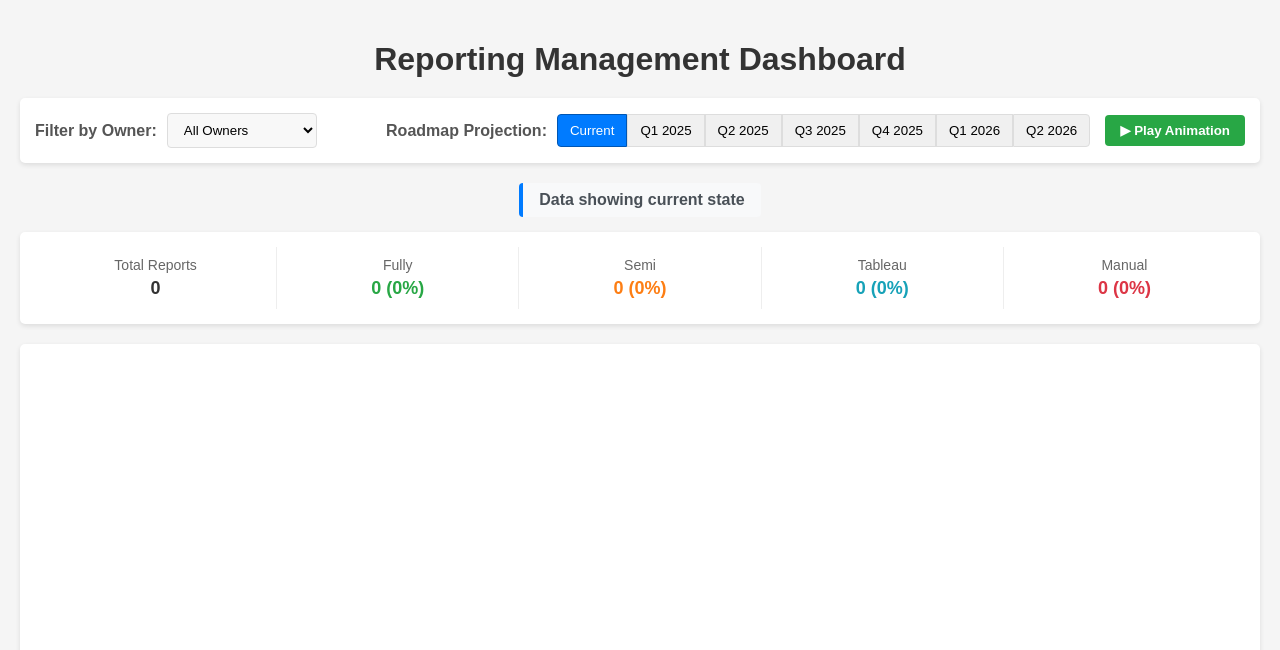
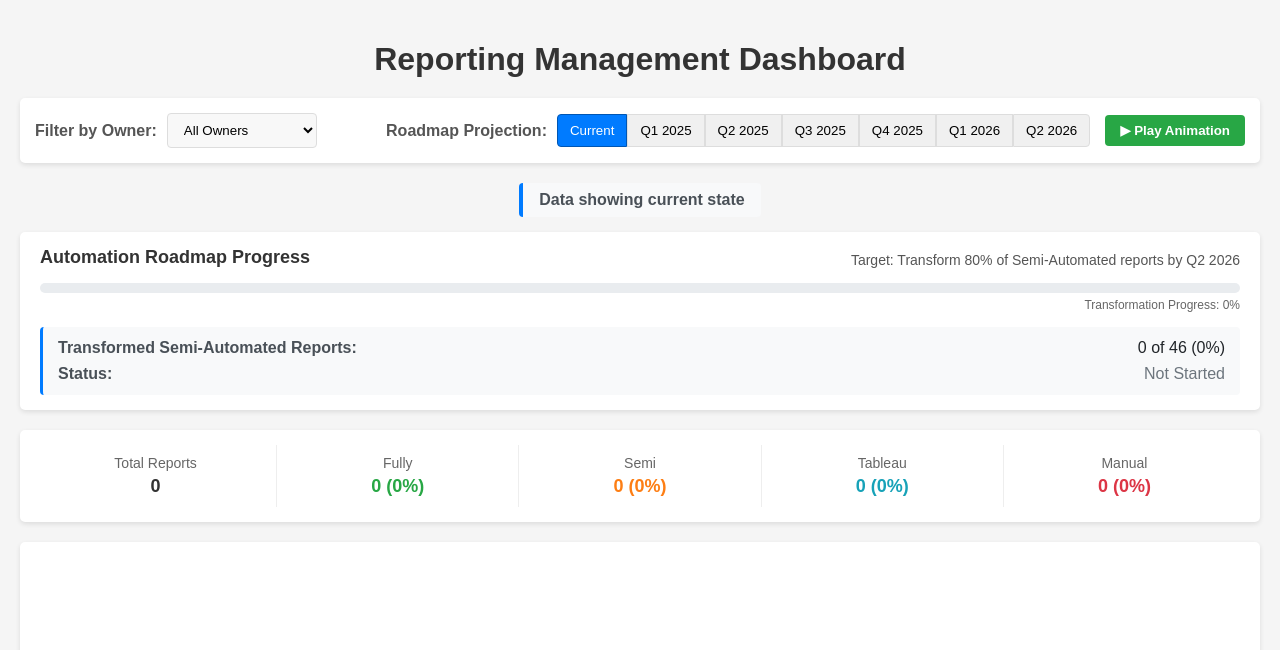
Before and after one commit to vzb-business-transformation/rpt_sankey, a Flask app: page / in a window 1280 px wide. Shown: the top 650 px of the page. Run offline with Flask 2, Linux system fonts and the light colour scheme; data that the repository does not hold is empty; some libraries are stand-ins or nearby versions.

Commit message:
fix the apply transformation

```diff
--- a/app.py
+++ b/app.py
@@ -22,6 +22,7 @@ def load_data():
 
 
 # Create the transformation functions for future projections
+# Create the transformation functions for future projections
 def apply_transformation(df, quarter, year):
     """Apply roadmap transformations for the specified quarter and year"""
 
@@ -36,33 +37,34 @@ def apply_transformation(df, quarter, year):
     quarter = int(quarter)
     year = int(year)
 
-    # Determine how many reports to transform based on the quarter and year
-    # More aggressive transformations in later quarters
+    # Calculate how many quarters into the roadmap we are (Q1 2025 = 1, Q2 2026 = 6)
+    quarters_from_start = 0
+    if year == 2025:
+        quarters_from_start = quarter
+    elif year == 2026:
+        quarters_from_start = 4 + quarter
 
-    # Define base percentage to transform for Q1 2025
-    base_transform_pct = 0.15
+    # Target is to transform 80% of Semi-Automated reports by Q2 2026 (quarter 6)
+    # Calculate what percentage should be transformed by the current quarter
+    # Linear progression over 6 quarters
+    target_pct = min(0.8, (quarters_from_start / 6) * 0.8)
 
-    # Calculate the transformation percentage based on the quarter and year
-    # Each quarter increases the transformation percentage
-    quarters_from_start = (year - 2025) * 4 + quarter
-    transform_pct = min(0.8, base_transform_pct * quarters_from_start)
-
-    # Only transform Manual to Automation/Self Service
-    manual_reports = transformed_df[transformed_df['automation_level'] == 'Manual']
+    # Only transform Semi to either Fully or Tableau (based on initial requirements)
+    semi_reports = transformed_df[transformed_df['automation_level'] == 'Semi']
 
     # Determine how many reports to transform
-    num_to_transform = int(len(manual_reports) * transform_pct)
+    num_to_transform = int(len(semi_reports) * (target_pct * 6 / 5))  # Adjust to hit 80% by Q2 2026
 
     if num_to_transform > 0:
         # Select the reports to transform
-        to_transform_indices = manual_reports.sample(num_to_transform).index
+        to_transform_indices = semi_reports.sample(min(num_to_transform, len(semi_reports))).index
 
-        # Transform 70% to Fully Automated and 30% to Self Service (Tableau)
+        # Transform 65% to Fully and 35% to Tableau
         for idx in to_transform_indices:
-            if idx % 10 < 7:  # 70% to Fully Automated
-                transformed_df.loc[idx, 'automation_level'] = 'Fully Automated'
-            else:  # 30% to Self Service (Tableau)
-                transformed_df.loc[idx, 'automation_level'] = 'Self Service'
+            if idx % 100 < 65:  # 65% to Fully
+                transformed_df.loc[idx, 'automation_level'] = 'Fully'
+            else:  # 35% to Tableau
+                transformed_df.loc[idx, 'automation_level'] = 'Tableau'
 
     return transformed_df
 
--- a/static/css/style.css
+++ b/static/css/style.css
@@ -467,3 +467,137 @@ select:focus {
         grid-template-columns: 1fr;
     }
 }
+
+
+/* Transformation Progress Section */
+.transformation-progress {
+    background-color: #fff;
+    border-radius: 5px;
+    box-shadow: 0 2px 5px rgba(0,0,0,0.1);
+    padding: 15px 20px;
+    margin-bottom: 20px;
+}
+
+.progress-header {
+    display: flex;
+    justify-content: space-between;
+    align-items: center;
+    margin-bottom: 15px;
+    flex-wrap: wrap;
+}
+
+.progress-header h3 {
+    margin: 0;
+    color: #333;
+    font-size: 18px;
+}
+
+#transformation-target {
+    color: #555;
+    font-size: 14px;
+    margin-top: 5px;
+}
+
+.progress-bar-container {
+    margin-bottom: 15px;
+}
+
+.progress-bar {
+    height: 10px;
+    background-color: #e9ecef;
+    border-radius: 5px;
+    overflow: hidden;
+}
+
+.progress-bar-fill {
+    height: 100%;
+    background-color: #007bff;
+    border-radius: 5px;
+    width: 0%;
+    transition: width 0.5s ease-in-out;
+}
+
+.progress-text {
+    margin-top: 5px;
+    text-align: right;
+    font-size: 12px;
+    color: #666;
+}
+
+.transformation-summary {
+    background-color: #f8f9fa;
+    border-radius: 4px;
+    padding: 12px 15px;
+    border-left: 3px solid #007bff;
+}
+
+.summary-row {
+    display: flex;
+    justify-content: space-between;
+    margin-bottom: 8px;
+}
+
+.summary-row:last-child {
+    margin-bottom: 0;
+}
+
+.summary-label {
+    font-weight: bold;
+    color: #495057;
+}
+
+.summary-value {
+    color: #212529;
+}
+
+/* Status colors */
+.status-not-started {
+    color: #6c757d;
+}
+
+.status-behind {
+    color: #dc3545;
+    font-weight: bold;
+}
+
+.status-on-track {
+    color: #28a745;
+    font-weight: bold;
+}
+
+.status-success {
+    color: #28a745;
+    font-weight: bold;
+}
+
+/* Error message */
+.error-message {
+    padding: 20px;
+    text-align: center;
+    color: #721c24;
+    background-color: #f8d7da;
+    border: 1px solid #f5c6cb;
+    border-radius: 4px;
+    margin: 20px 0;
+}
+
+/* Fix for tooltips */
+.js-plotly-plot .plotly .hoverlayer {
+    pointer-events: none !important;
+}
+
+/* Modify the loading spinner to ensure it disappears */
+.loading {
+    z-index: 1000;
+}
+
+@media (max-width: 768px) {
+    .progress-header {
+        flex-direction: column;
+        align-items: flex-start;
+    }
+
+    #transformation-target {
+        margin-top: 10px;
+    }
+}
--- a/static/js/script.js
+++ b/static/js/script.js
@@ -1,4 +1,5 @@
 // static/js/script.js
+
 $(document).ready(function() {
     // State variables
     let nodeData = {};
@@ -6,6 +7,7 @@ $(document).ready(function() {
     let linkReports = {};
     let animationInterval = null;
     let currentReports = []; // Store current selected reports
+    let isLoading = false;
 
     // Load owners for dropdown
     $.get('/get_owners', function(data) {
@@ -27,6 +29,9 @@ $(document).ready(function() {
         $('.time-btn').removeClass('active');
         $(this).addClass('active');
         loadSankey();
+
+        // Update transformation progress
+        updateTransformationProgress();
     });
 
     $('#play-animation').click(function() {
@@ -43,6 +48,7 @@ $(document).ready(function() {
             $('.time-btn').removeClass('active');
             $('.time-btn:first-child').addClass('active');
             loadSankey();
+            updateTransformationProgress();
 
             let currentIndex = 0;
             const timeButtons = $('.time-btn');
@@ -52,18 +58,23 @@ $(document).ready(function() {
                 timeButtons.removeClass('active');
                 $(timeButtons[currentIndex]).addClass('active');
                 loadSankey();
+                updateTransformationProgress();
 
                 if (currentIndex === timeButtons.length - 1) {
                     clearInterval(animationInterval);
                     animationInterval = null;
                     $('#play-animation').text('▶ Play Animation');
                 }
-            }, 2000); // Change every 2 seconds
+            }, 3000); // Change every 3 seconds (increased for better visibility)
         }
     });
 
     // Function to load the Sankey diagram
     function loadSankey() {
+        if (isLoading) return; // Prevent multiple simultaneous loads
+
+        isLoading = true;
+
         // Show loading indicator
         $('#sankey-container').html('<div class="loading">Loading diagram...</div>');
 
@@ -78,8 +89,24 @@ $(document).ready(function() {
         // Update timeline context if selected
         if (quarter && year) {
             $('#timeline-context').text(`Data showing projection for Q${quarter} ${year}`);
+
+            // Calculate percentage through the roadmap (for progress bar)
+            const totalQuarters = 7; // Current + 6 quarters
+            let currentQuarter = 0;
+
+            if (year === 2025) {
+                currentQuarter = quarter;
+            } else if (year === 2026) {
+                currentQuarter = 4 + quarter;
+            }
+
+            const progressPercent = (currentQuarter / totalQuarters) * 100;
+            $('#transformation-progress-bar').css('width', progressPercent + '%');
+            $('#transformation-progress-text').text(`Transformation Progress: ${Math.round(progressPercent)}%`);
         } else {
             $('#timeline-context').text('Data showing current state');
+            $('#transformation-progress-bar').css('width', '0%');
+            $('#transformation-progress-text').text('Transformation Progress: 0%');
         }
 
         $.get('/get_sankey', {
@@ -94,11 +121,29 @@ $(document).ready(function() {
 
             // Parse the Plotly figure
             const figure = JSON.parse(data.plot);
-            Plotly.newPlot('sankey-container', figure.data, figure.layout);
+
+            // Configure hover mode to be more persistent
+            if (figure.layout) {
+                figure.layout.hovermode = 'closest';
+                figure.layout.hoverdistance = 100;
+            }
+
+            Plotly.newPlot('sankey-container', figure.data, figure.layout, {
+                displayModeBar: true,
+                modeBarButtonsToRemove: ['toImage', 'sendDataToCloud'],
+                responsive: true
+            });
 
             // Add click event listener
             document.getElementById('sankey-container').on('plotly_click', function(clickData) {
                 handlePlotlyClick(clickData);
+            });
+
+            // Increase hover duration by capturing hover events
+            document.getElementById('sankey-container').on('plotly_hover', function(hoverData) {
+                // The hover data contains the point information
+                // We don't need to do anything, just having this event helps
+                // make the tooltips more stable
             });
 
             // Update statistics directly from the data
@@ -108,7 +153,111 @@ $(document).ready(function() {
                 // Fallback to counting reports if stats not provided by server
                 countReportsFromNodeData();
             }
+
+            // Update the transformation summary
+            updateTransformationSummary(data.stats);
+
+            // Hide loading indicator
+            isLoading = false;
+        }).fail(function(error) {
+            console.error("Error loading data:", error);
+            $('#sankey-container').html('<div class="error-message">Error loading diagram. Please try again.</div>');
+            isLoading = false;
         });
+    }
+
+    // Update transformation progress metrics
+    function updateTransformationProgress() {
+        const selectedTimeBtn = $('.time-btn.active');
+        const quarter = selectedTimeBtn.data('quarter');
+        const year = selectedTimeBtn.data('year');
+
+        if (!quarter || !year) {
+            // Current state - no transformation
+            $('#transformation-target').html('Target: Transform 80% of Semi-Automated reports by Q2 2026');
+            return;
+        }
+
+        // Calculate progress based on the quarter/year
+        let totalQuarters = 6; // 6 quarters in the roadmap
+        let currentQuarter = 0;
+
+        if (year === 2025) {
+            currentQuarter = quarter;
+        } else if (year === 2026) {
+            currentQuarter = 4 + quarter;
+        }
+
+        // Calculate expected progress (linear progression)
+        const expectedProgress = Math.min(80, Math.round((currentQuarter / totalQuarters) * 80));
+
+        $('#transformation-target').html(`
+            <div>Target: Transform 80% of Semi-Automated reports by Q2 2026</div>
+            <div>Expected progress through Q${quarter} ${year}: ${expectedProgress}%</div>
+        `);
+    }
+
+    // Update transformation summary based on current stats
+    function updateTransformationSummary(stats) {
+        if (!stats) return;
+
+        const totalReports = stats.total_reports;
+        const semiCount = stats.automation_breakdown["Semi"] || 0;
+        const fullyCount = stats.automation_breakdown["Fully"] || 0;
+        const tableauCount = stats.automation_breakdown["Tableau"] || 0;
+
+        // Original Semi count (assuming it was ~46 to start with)
+        const originalSemi = 46;
+        const transformedCount = originalSemi - semiCount;
+        const transformationPercent = Math.round((transformedCount / originalSemi) * 100);
+
+        let statusText = '';
+        let statusClass = '';
+
+        if (transformationPercent >= 80) {
+            statusText = 'Target Achieved';
+            statusClass = 'status-success';
+        } else {
+            const selectedTimeBtn = $('.time-btn.active');
+            const quarter = selectedTimeBtn.data('quarter');
+            const year = selectedTimeBtn.data('year');
+
+            if (!quarter || !year) {
+                statusText = 'Not Started';
+                statusClass = 'status-not-started';
+            } else {
+                // Calculate expected progress
+                let totalQuarters = 6; // 6 quarters in the roadmap
+                let currentQuarter = 0;
+
+                if (year === 2025) {
+                    currentQuarter = quarter;
+                } else if (year === 2026) {
+                    currentQuarter = 4 + quarter;
+                }
+
+                const expectedProgress = Math.min(80, Math.round((currentQuarter / totalQuarters) * 80));
+
+                if (transformationPercent >= expectedProgress) {
+                    statusText = 'On Track';
+                    statusClass = 'status-on-track';
+                } else {
+                    statusText = 'Behind Schedule';
+                    statusClass = 'status-behind';
+                }
+            }
+        }
+
+        $('#transformation-summary').html(`
+            <div class="summary-row">
+                <div class="summary-label">Transformed Semi-Automated Reports:</div>
+                <div class="summary-value">${transformedCount} of ${originalSemi} (${transformationPercent}%)</div>
+            </div>
+            <div class="summary-row">
+                <div class="summary-label">Status:</div>
+                <div class="summary-value ${statusClass}">${statusText}</div>
+            </div>
+        `);
     }
 
     // Update stats using direct data from server
@@ -185,6 +334,7 @@ $(document).ready(function() {
         };
 
         updateStats(stats);
+        updateTransformationSummary(stats);
     }
 
     // Function to handle clicks on the Sankey diagram
--- a/templates/index.html
+++ b/templates/index.html
@@ -38,6 +38,32 @@
             <p id="timeline-context" class="timeline-context">Data showing current state</p>
         </div>
 
+        <!-- Transformation Progress Section -->
+        <div class="transformation-progress">
+            <div class="progress-header">
+                <h3>Automation Roadmap Progress</h3>
+                <div id="transformation-target">Target: Transform 80% of Semi-Automated reports by Q2 2026</div>
+            </div>
+
+            <div class="progress-bar-container">
+                <div class="progress-bar">
+                    <div id="transformation-progress-bar" class="progress-bar-fill"></div>
+                </div>
+                <div id="transformation-progress-text" class="progress-text">Transformation Progress: 0%</div>
+            </div>
+
+            <div id="transformation-summary" class="transformation-summary">
+                <div class="summary-row">
+                    <div class="summary-label">Transformed Semi-Automated Reports:</div>
+                    <div class="summary-value">0 of 46 (0%)</div>
+                </div>
+                <div class="summary-row">
+                    <div class="summary-label">Status:</div>
+                    <div class="summary-value status-not-started">Not Started</div>
+                </div>
+            </div>
+        </div>
+
         <div class="stats-bar">
             <div class="stat-item">
                 <div class="stat-label">Total Reports</div>
@@ -63,7 +89,7 @@
 
         <div id="sankey-container"></div>
 
-        <!-- New Reports List Section -->
+        <!-- Reports List Section -->
         <div id="reports-list-container" class="reports-section"></div>
     </div>
 
```
